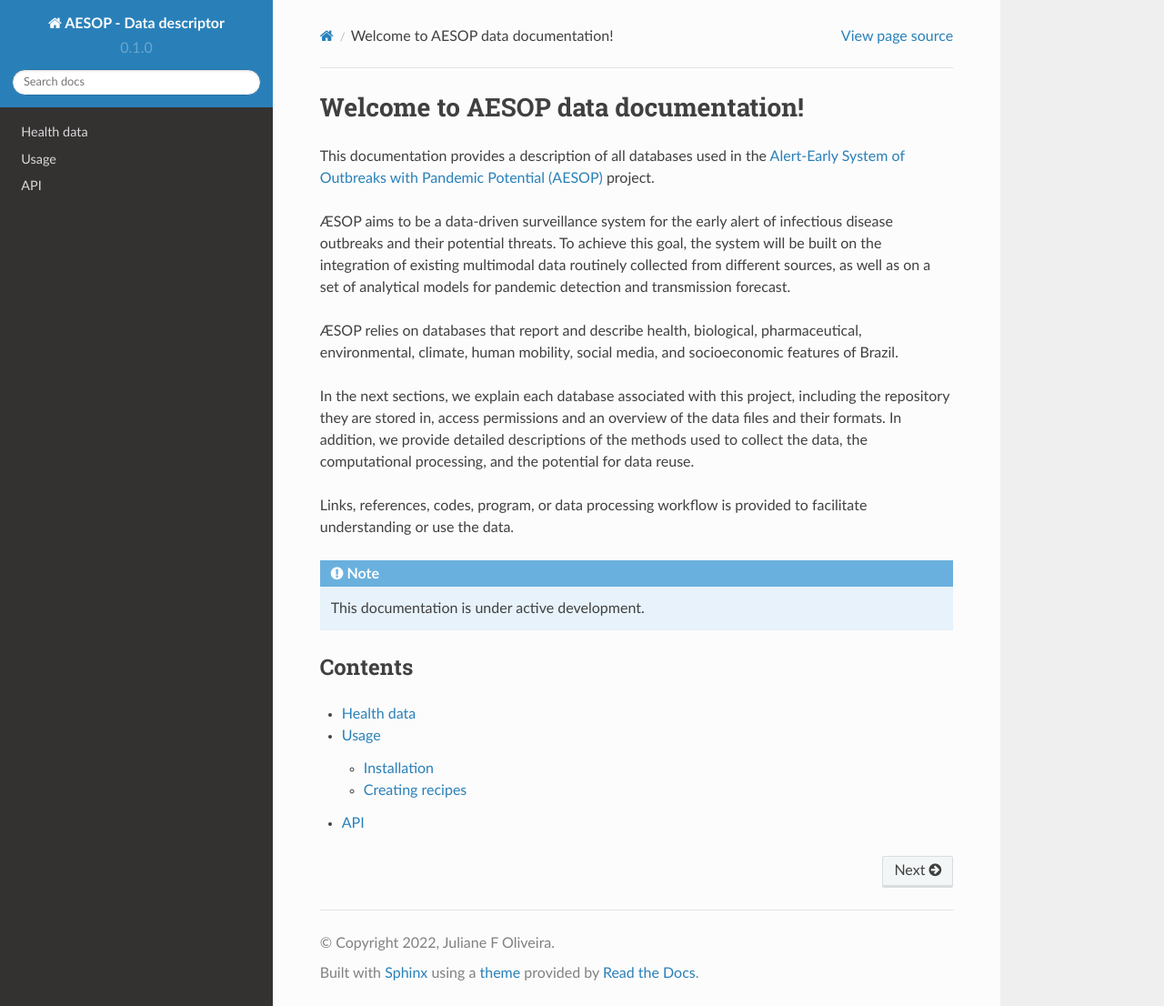
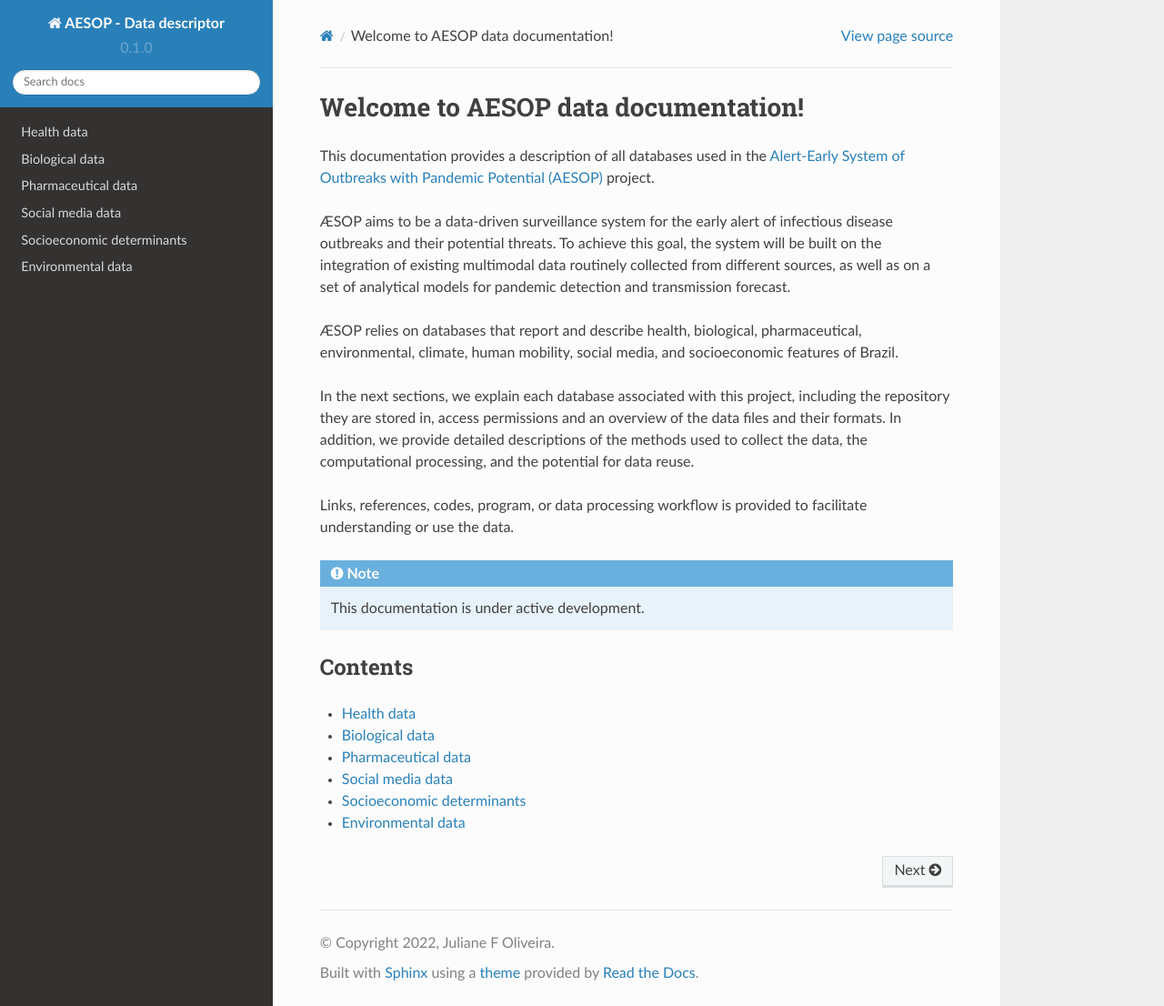
Before and after one commit to cidacslab/AESOP-Data-Documentation, a Sphinx documentation site: the page built from docs/source/index.rst, in a window 1280 px wide and 1106 px high. Shown: the whole window at 91% size. Built offline with Sphinx 7.4.7 and the Read the Docs theme 2.0.0, drawn with Linux system fonts in a browser that asks for light colours.

Commit message:
Update index.rst

```diff
--- a/docs/source/index.rst
+++ b/docs/source/index.rst
@@ -21,5 +21,8 @@ Contents
 .. toctree::
 
    health
-   usage
-   api
+   biological
+   pharmaceutical
+   social_media
+   social_economical
+   environmental
```
